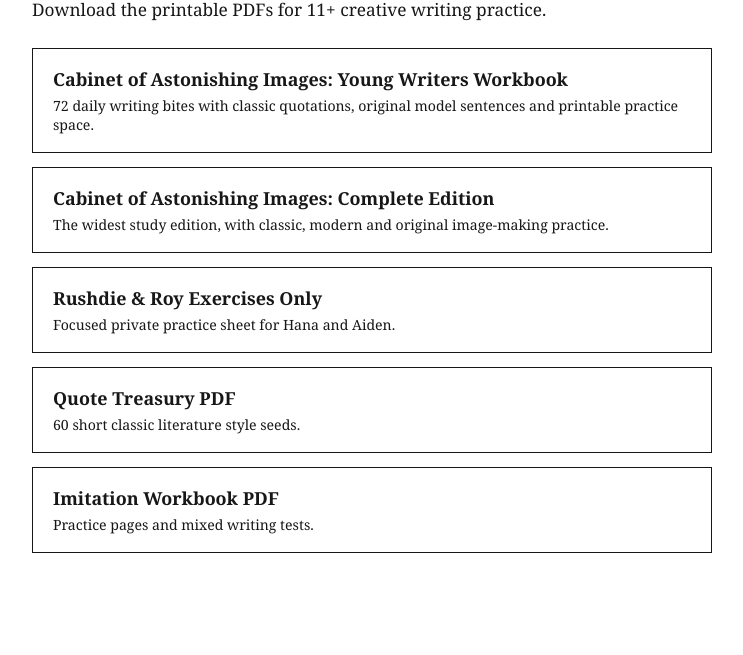
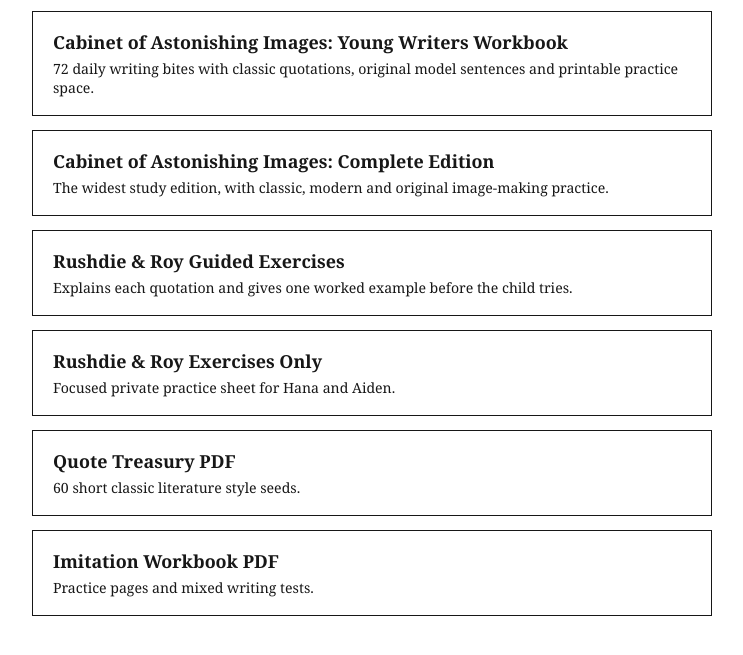
Before and after one commit to asmabak/classic-style-seeds-downloads, a plain HTML site: page index.html in a window 1280 px wide. Shown: the part 155-810 px from the top of the page, without its empty margins (268-1011 px from the left). Drawn offline with Linux system fonts and the light colour scheme.

Commit message:
Publish guided Rushdie Roy exercises PDF

```diff
--- a/index.html
+++ b/index.html
@@ -66,6 +66,10 @@
         Cabinet of Astonishing Images: Complete Edition
         <span>The widest study edition, with classic, modern and original image-making practice.</span>
       </a>
+      <a href="./Rushdie-Roy-Guided-Exercises-Hana-Aiden.pdf" download>
+        Rushdie & Roy Guided Exercises
+        <span>Explains each quotation and gives one worked example before the child tries.</span>
+      </a>
       <a href="./Rushdie-Roy-Exercises-Only-Hana-Aiden.pdf" download>
         Rushdie & Roy Exercises Only
         <span>Focused private practice sheet for Hana and Aiden.</span>
```
Also changed, not shown: 1 other file.
